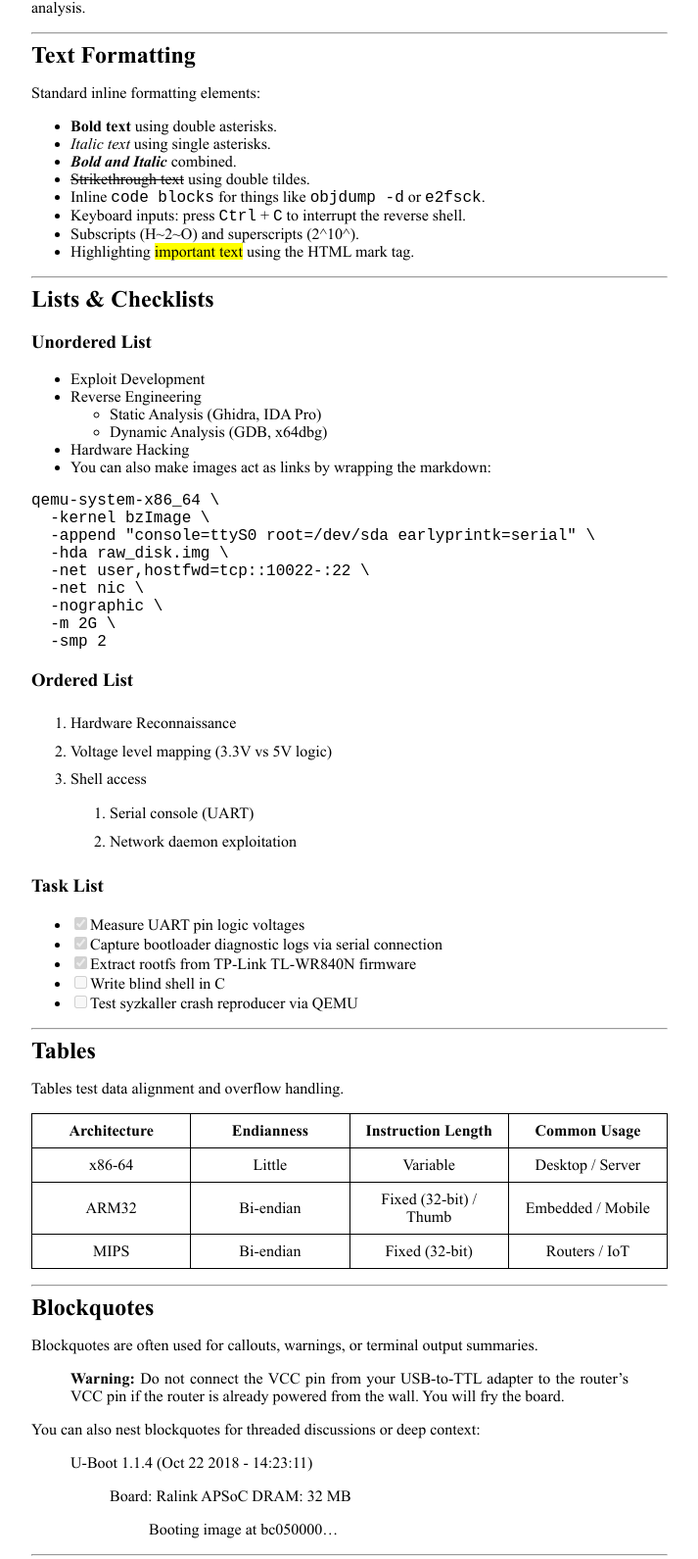
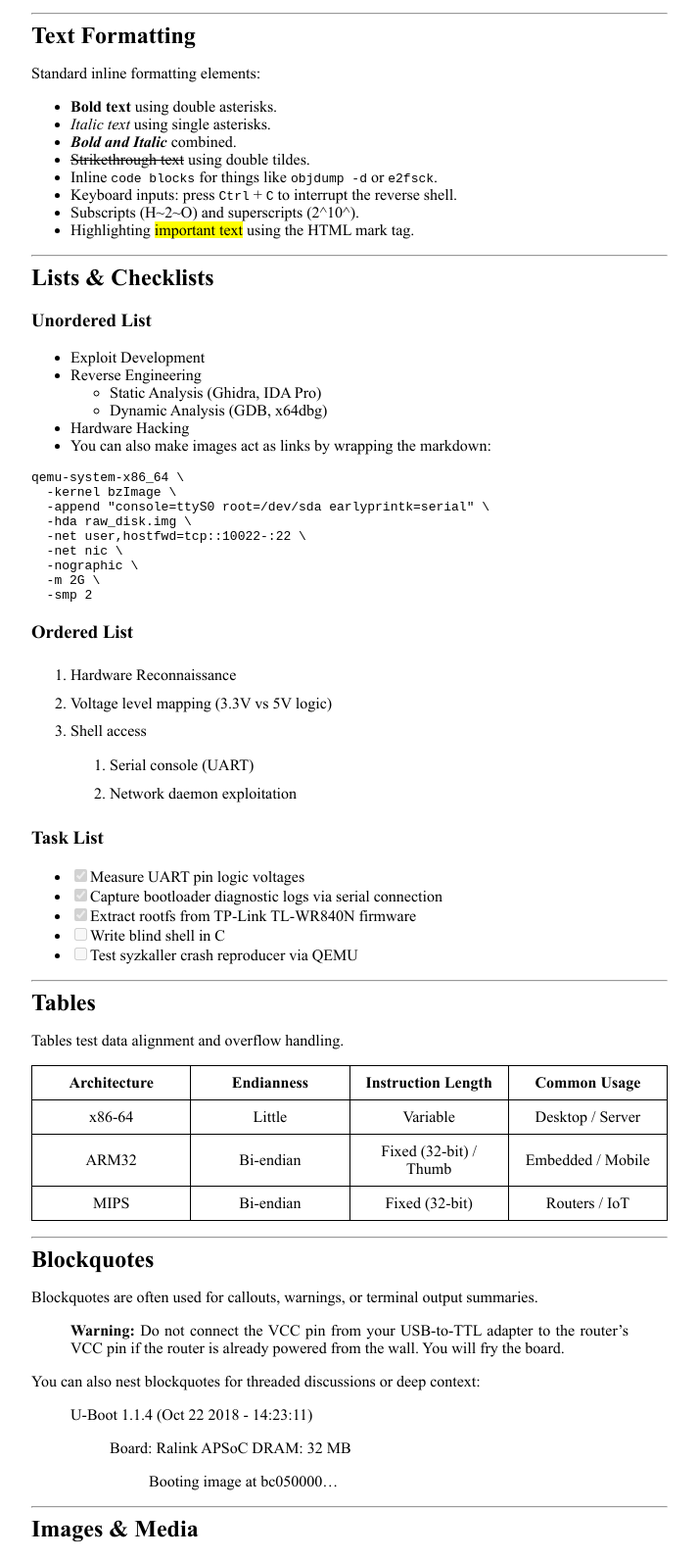
Before and after one commit to 0xfoofunc/0xfoofunc.github.io, a Jekyll site: the page built from _posts/2026-10-09-markdown-style-guide-1.md, in a window 1280 px wide. Shown: the part 1021-2612 px from the top of the page at 98% size, without its empty margins (283-996 px from the left). Built offline with Jekyll 4.4.1, drawn with Linux system fonts in a browser that asks for light colours.

Commit message:
Update style.css

```diff
--- a/assets/css/style.css
+++ b/assets/css/style.css
@@ -30,9 +30,14 @@
     font-display: block;
 }
 
+html {
+    -webkit-text-size-adjust: 100%;
+    -moz-text-size-adjust: 100%;
+    text-size-adjust: 100%;
+}
+
 body {
     font-family: 'Times New Roman';
-    font-size: 16px;
     visibility: hidden;
 }
 
@@ -68,17 +73,15 @@ img {
 
 #username,
 #copyright {
-font-size: 14px;
+    font-size: 14px;
 }
 
 #my_age {
-font-size: 16px;
-display: inline-block;
-width: 11.5ch;
+    display: inline-block;
+    width: 11.5ch;
 }
 
 .post-date {
-    font-size: 16px;
     display: inline-block;
     width: 10ch;
 }
```
